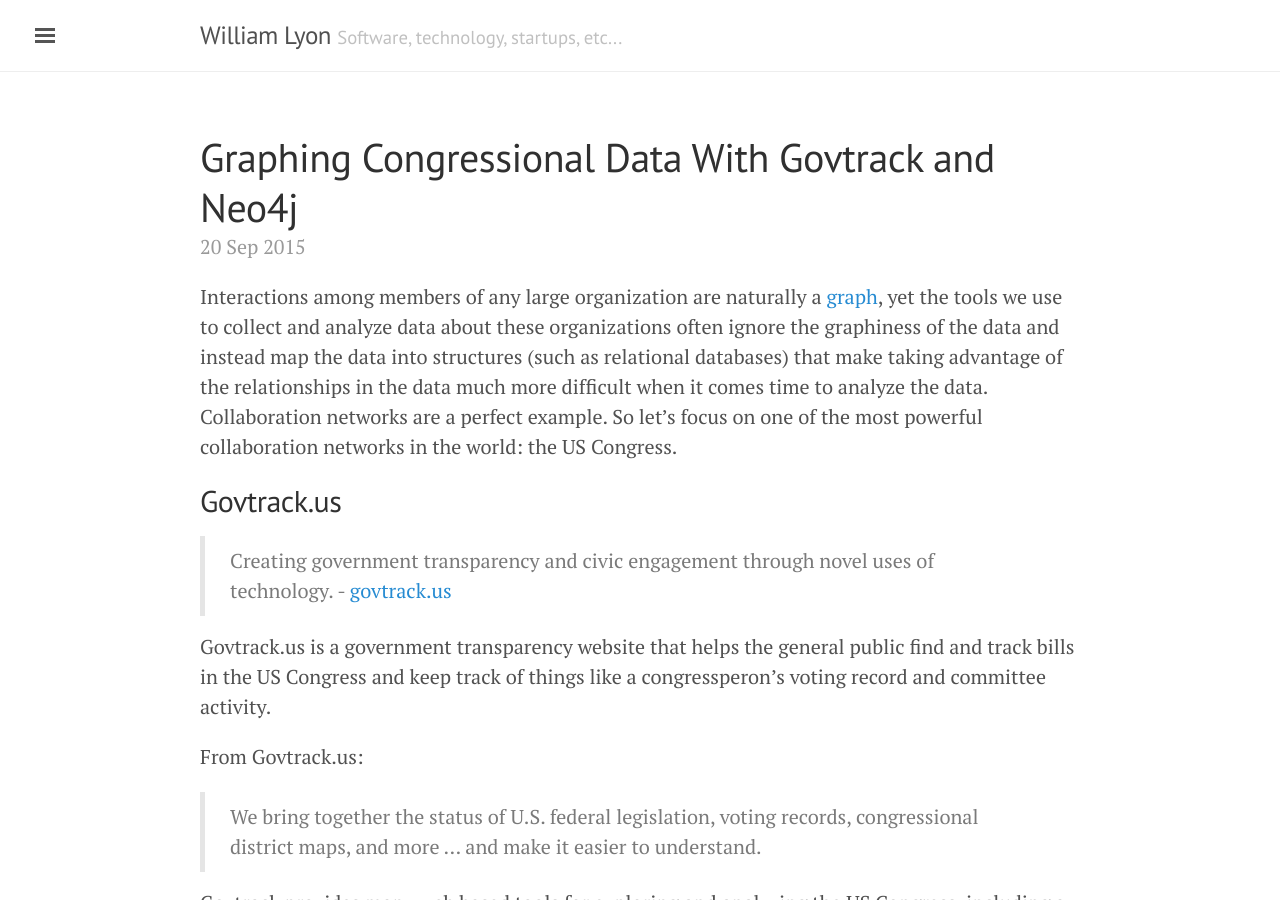
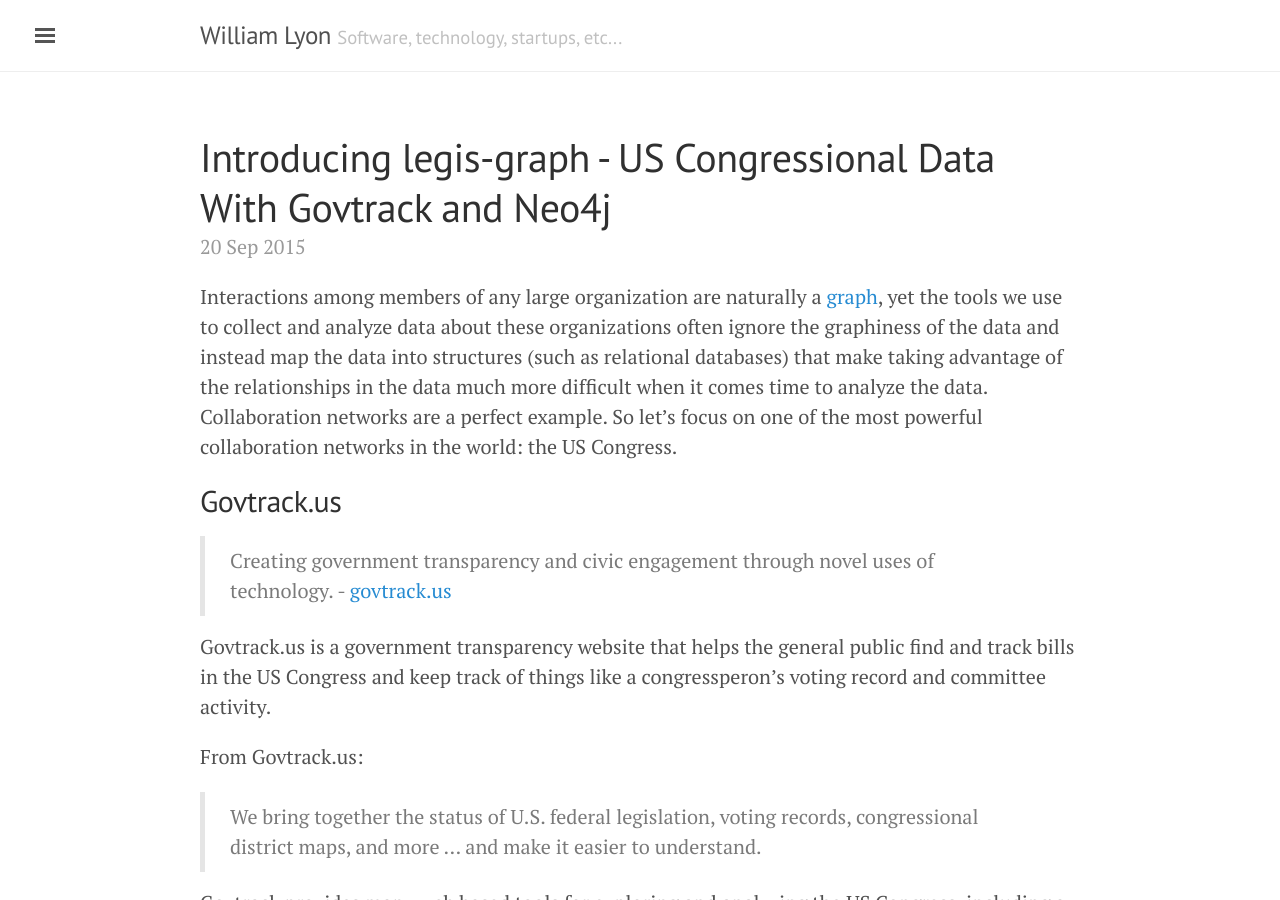
Before and after one commit to johnymontana/johnymontana.github.io, a Jekyll site: the page built from _posts/2015-09-20-legis-graph-congressional-data-using-neo4j.md, in a window 1280 px wide and 900 px high. Built offline with Jekyll 4.4.1, drawn with Linux system fonts in a browser that asks for light colours; comment, search, counter and statistics services are not loaded.

Commit message:
change post title

```diff
--- a/_posts/2015-09-20-legis-graph-congressional-data-using-neo4j.md
+++ b/_posts/2015-09-20-legis-graph-congressional-data-using-neo4j.md
@@ -1,6 +1,6 @@
 ---
 layout: post
-title: Graphing Congressional Data With Govtrack and Neo4j
+title: Introducing legis-graph - US Congressional Data With Govtrack and Neo4j
 introtext: Interactions among members of any large organization are naturally a graph, yet the tools we use to analyze data about these organizations often ignore the graphiness of the data and instead map the data into structures (such as relational databases) that make taking advantage of the relationships in the data much more difficult when it comes time to analyze the data. Collaboration networks are a perfect example. So let's focus on one of the most powerful collaboration networks in the world, the US Congress.
 mainimage: /public/img/lgdatamodel.png
 ---
```
